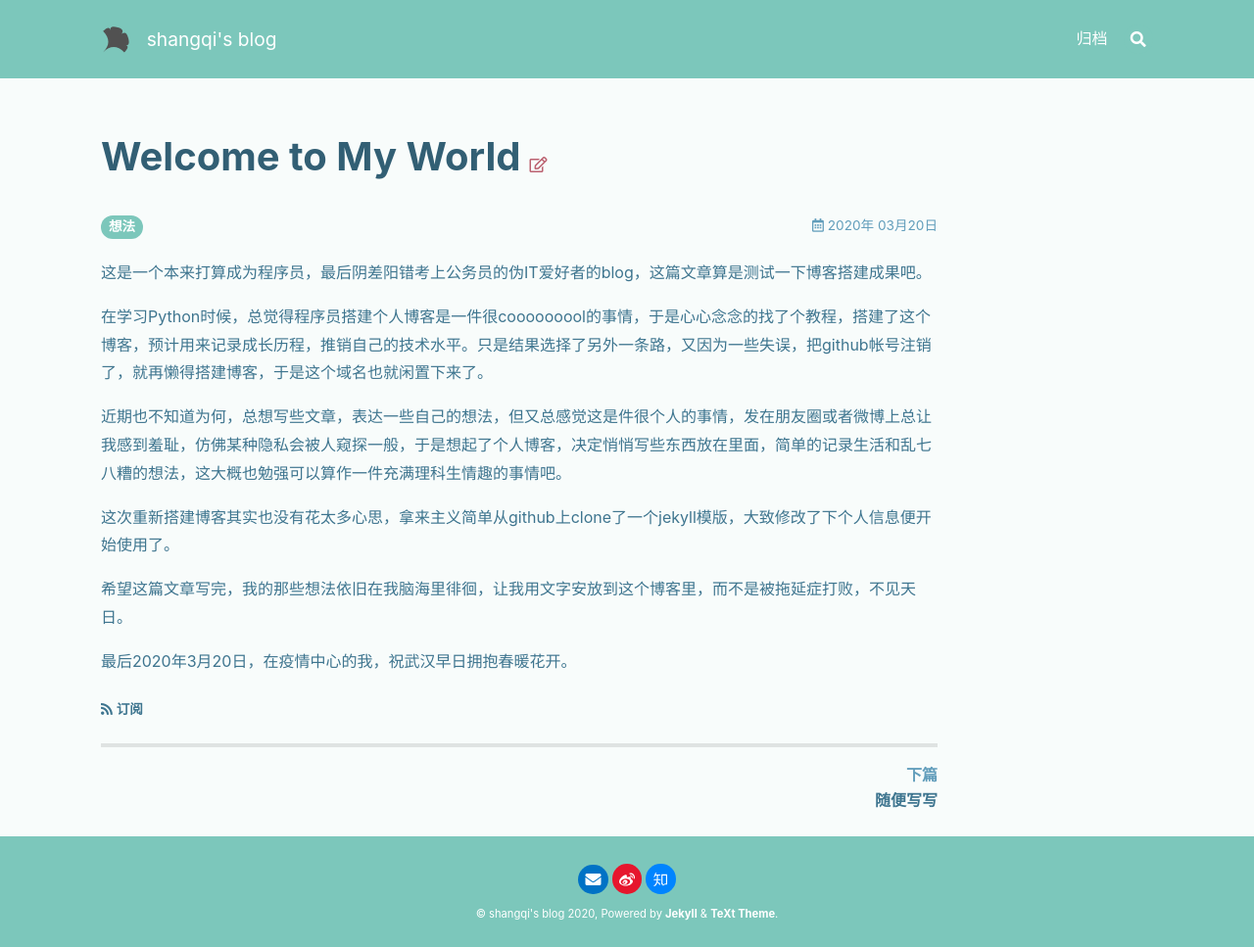
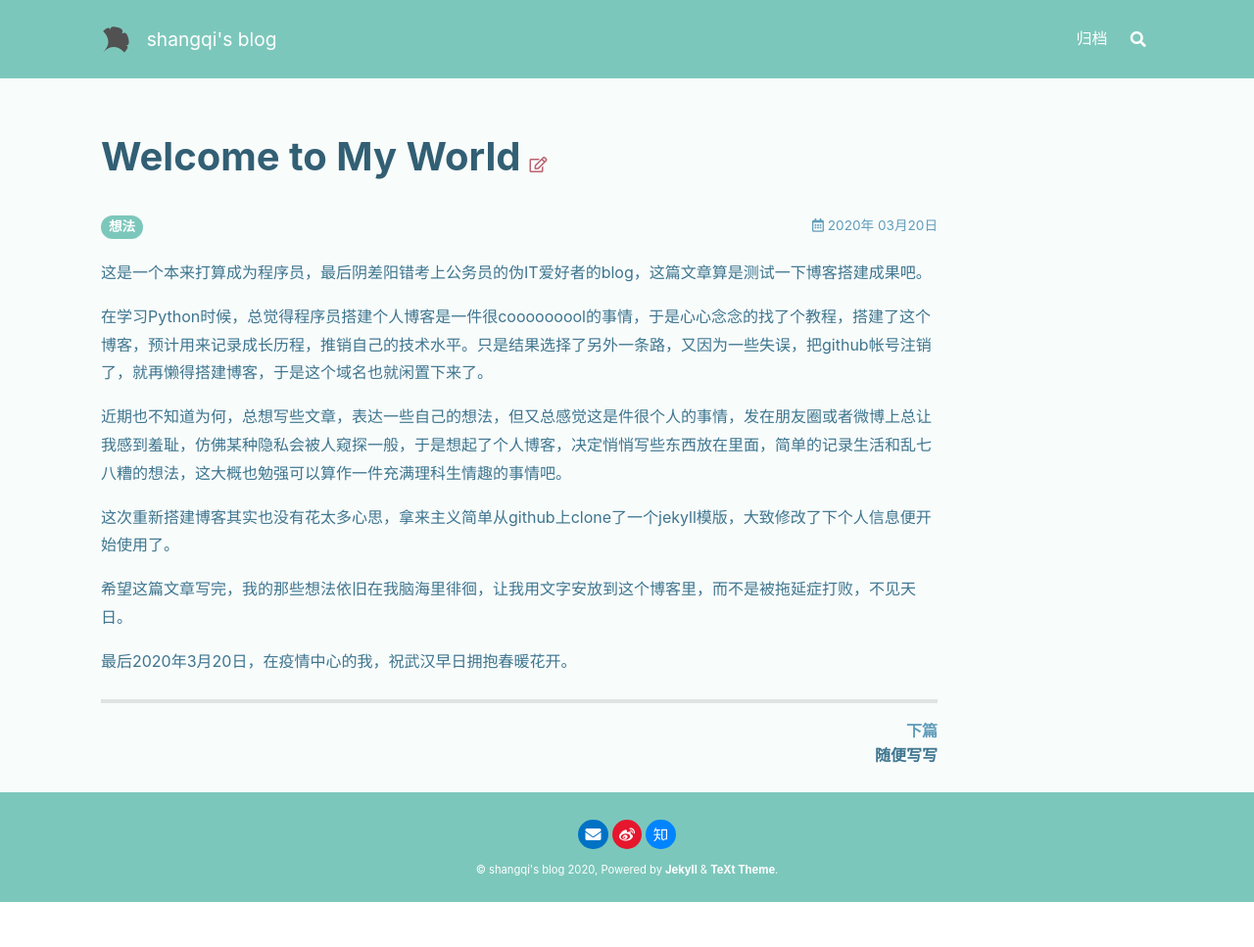
Before and after one commit to geocguy/geocguy.github.io, a Jekyll site: the page built from _posts/2020-03-20-我的第一篇文章.md, in a window 1280 px wide. Shown: the whole page at 98% size. Built offline with Jekyll 4.4.1, drawn with Linux system fonts in a browser that asks for light colours; nearby versions of some CDN libraries; after the commit the page ends 921 px from its top, so only the background shows below that.

Commit message:
Update _config.yml

```diff
--- a/_config.yml
+++ b/_config.yml
@@ -203,12 +203,12 @@
       type: posts
     values:
       layout: article
-      sharing: false
+      sharing: true
       license: false
       aside:
         toc: true
       show_edit_on_github: true
-      show_subscribe: true
+      show_subscribe: false
       pageview: true
 
 
```
